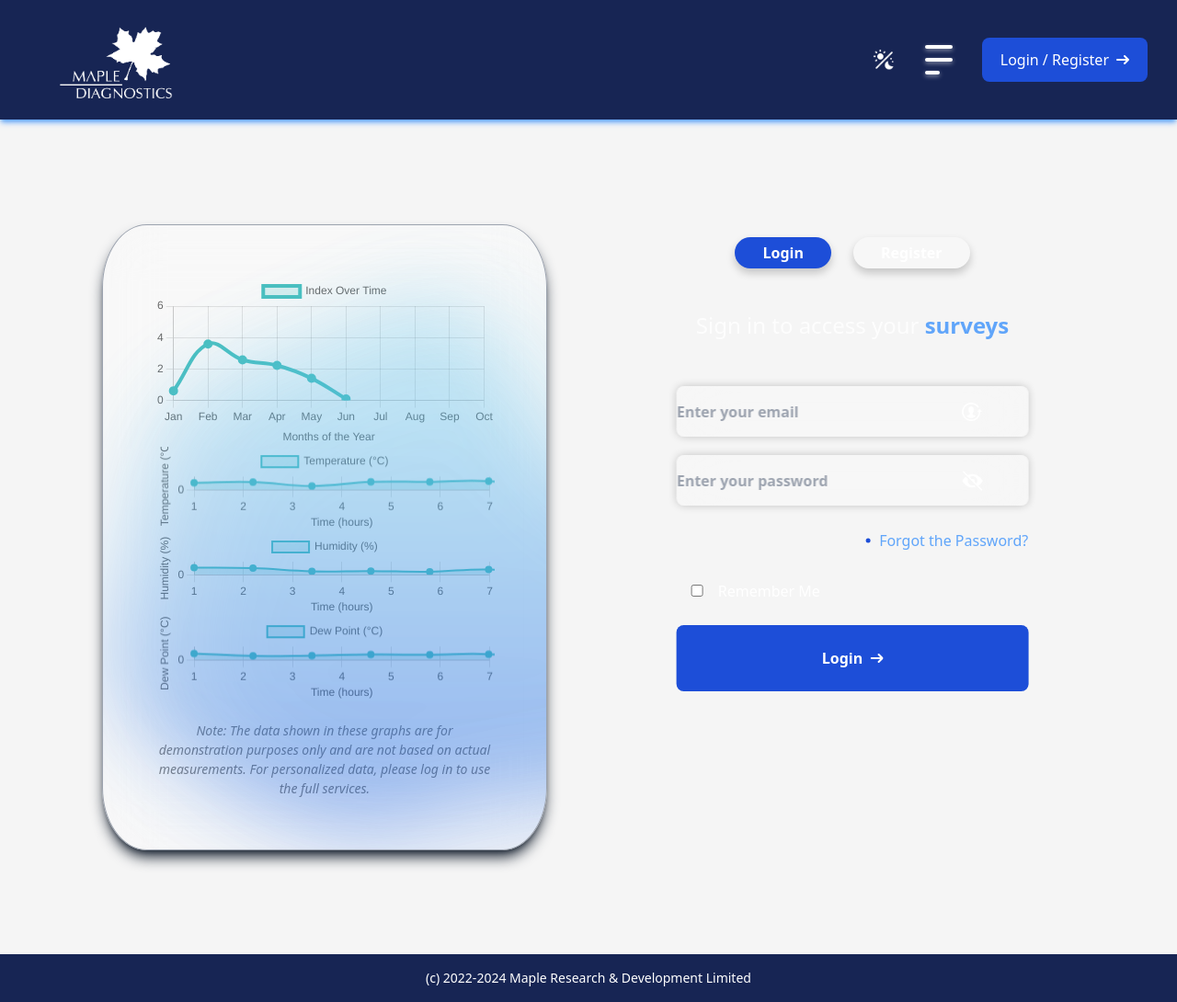
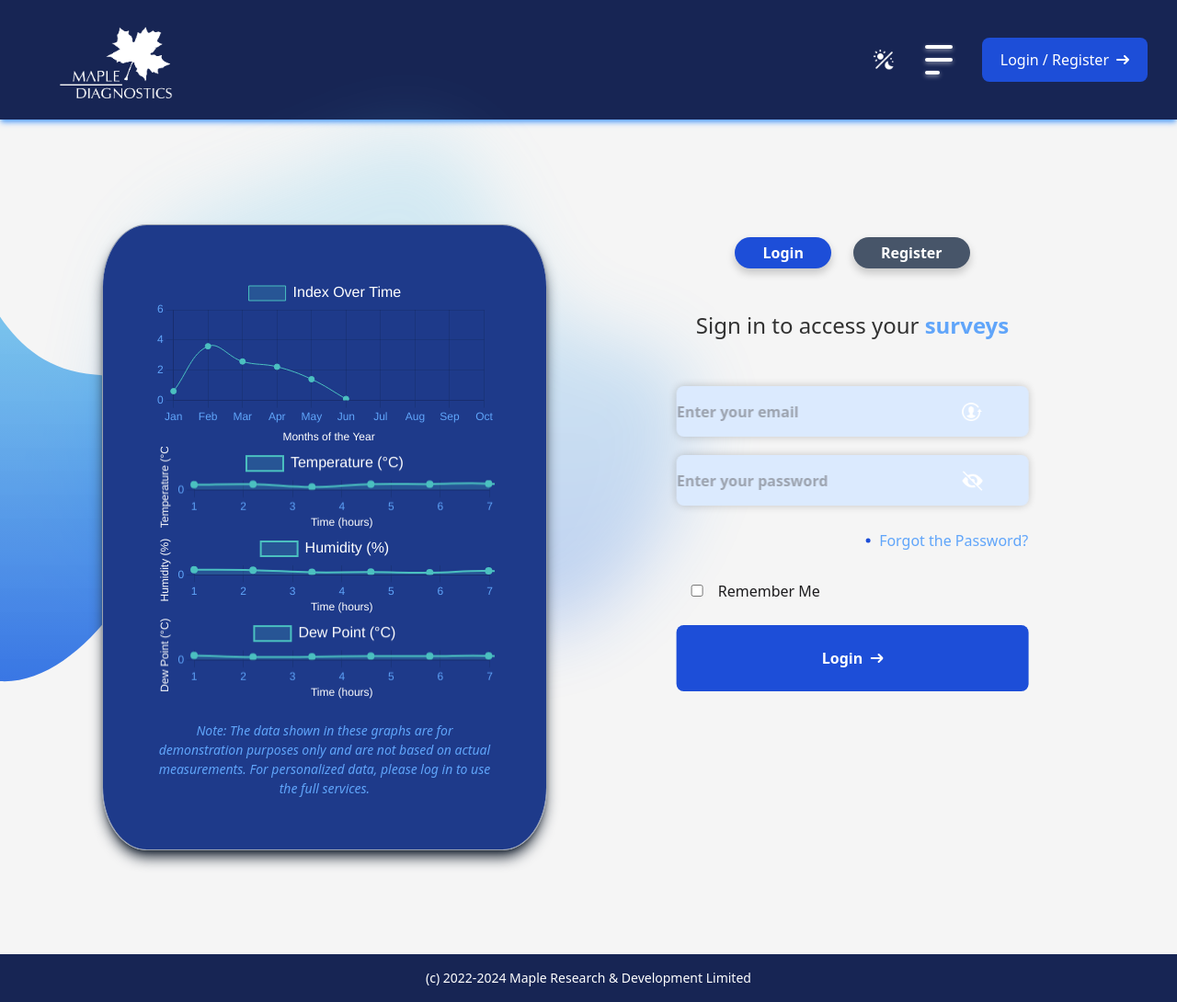
Before and after one commit to GreenCatInForest/md_app, a Django app: page /users/login_register/ in a window 1280 px wide. Shown: the whole page at 92% size. Run offline with Django 5.2, Linux system fonts and the light colour scheme; style sheets or scripts are compiled from the project's sources; parts of the project's set-up code (start-up, migrations or seed data) failed here and were passed over; some libraries are stand-ins or nearby versions.

Commit message:
style login register except btn

```diff
--- a/tailwind_app/static_src/src/styles.css
+++ b/tailwind_app/static_src/src/styles.css
@@ -505,7 +505,7 @@ grid-template-rows: repeat auto minmax(5rem, auto) 1fr;
 hidden md:block
 items-center
 flex-col w-0 sm:w-[45%]
-justify-center h-0 sm:min-h-[70vh] md:min-h-[80vh] xl:h-full relative left-[-10] -top-20 lg:top-0 p-14
+justify-center h-0 sm:min-h-[70vh] md:min-h-[80vh] xl:h-full relative left-[-10] -top-20 lg:top-0
 border-[1px] border-gray-400 shadow-lg shadow-gray-800;
 background-color: rgba(255, 255, 255, 0.3);
 backdrop-filter: blur(30px);
@@ -521,8 +521,20 @@ overflow: hidden; /* Hide any overflow content */
 }
 
 .col-1 div.canvas  {
-  @apply w-0 h-0 sm:w-full sm:h-full;
+  @apply w-0 h-0 sm:w-full sm:h-full relative p-14;
   }
+
+.col-1 div.canvas:before  {
+  @apply bg-blue-900;
+  content: '';
+  position: absolute;
+  top: 0;
+  left: 0;
+  right: 0;
+  bottom: 0;
+  pointer-events: none;
+  z-index: -1;
+    }
 
 .col-1 div.canvas #dynamicGraph,
 .col-1 div.canvas #temperatureGraph,
@@ -551,14 +563,22 @@ overflow: hidden; /* Hide any overflow content */
 
 .btn-form {
   @apply font-bold text-white py-[5px] px-[30px] rounded-[30px] cursor-pointer transition duration-200 ease-in-out
-  hover:opacity-75;
-  background-color: rgba(255, 255, 255, 0.2);
+  hover:opacity-75 bg-slate-600;
   box-shadow: 0 5px 10px rgba(0, 0, 0, 0.2);
   transition: background-color 0.3s, box-shadow 0.3s;
 }
 
-.btn-login-form {
+.btn-form.dark {
+  background-color: rgba(255, 255, 255, 0.2);
+}
+
+.btn-login-form{
 @apply bg-blue-700;
+}
+
+
+.btn-register-form {
+  @apply bg-slate-600;
 }
 
 
@@ -577,9 +597,12 @@ overflow: hidden; /* Hide any overflow content */
   transform: translateX(-50%);
 }
 
+.login-form-title , .register-form-title  {
+  @apply mt-[120px] mb-[40px] text-2xl font-medium text-center ;
+  color: rgba(0, 0, 0, 0.8);
+}
 
-
-.login-form-title, .register-form-title {
+.login-form-title.dark, .register-form-title.dark {
   @apply mt-[120px] mb-[40px] text-2xl font-medium text-center ;
   color: rgba(255, 255, 255, 0.8);
 }
@@ -615,6 +638,10 @@ overflow: hidden; /* Hide any overflow content */
 }
 
 .input-icon-container.remember_me label {
+  @apply text-blackcurrant font-medium hover:text-blue-400 transition-all duration-300 ease-in-out;
+}
+
+.input-icon-container.remember_me label.dark {
   @apply text-white hover:text-blue-400 transition-all duration-300 ease-in-out;
 }
 
@@ -622,10 +649,20 @@ overflow: hidden; /* Hide any overflow content */
   @apply flex justify-end gap-[5px];
 }
 
+.input-field,
+.input-field-report {
+  @apply w-full h-[55px] pr-[15px] my-[10px] text-white z-[1] bg-blue-100;
+  flex-grow: 1;
+  border: none;
+  border-radius: 8px;
+  outline: none;
+  backdrop-filter: blur(30px);
+  box-shadow: 0 0 10px rgba(0, 0, 0, 0.2);
+}
 
 
-.input-field,
-.input-field-report {
+.input-field.dark,
+.input-field-report.dark {
   @apply w-full h-[55px] pr-[15px] my-[10px] text-white z-[1];
   flex-grow: 1;
   background-color: rgba(255, 255, 255, 0.2);
@@ -676,7 +713,7 @@ overflow: hidden; /* Hide any overflow content */
 
 
 .forgot-password a {
-  @apply text-blue-400 hover:scale-110 hover:text-blue-400 transition-all duration-300 ease-in-out ;
+  @apply text-blue-400 hover:scale-110 hover:text-blue-400 transition-all duration-300 ease-in-out font-medium;
   text-decoration: none;
   position: relative;
   padding-left: 15px;
@@ -798,9 +835,16 @@ overflow: hidden; /* Hide any overflow content */
 }
 
 .disclaimer {
+  @apply text-blue-400;
   margin-top: 20px;  /* Adds some space above the disclaimer */
   text-align: center;  /* Centers the text */
-  color: #555;  /* Gives a neutral color */
   font-size: 14px;  /* Adjusts the font size */
-  color: gray;
 }
+
+.bg-bulb-login-register-2 {
+  @apply absolute top-0 xl:top-10 left-[-500px] xl:left-[-800px] bg-opacity-0 opacity-85 overflow-x-hidden z-0 w-full max-h-[100vh];
+}
+
+.bg-bulb-login-register-2.dark {
+  @apply absolute top-20 left-[200px] xl:left-[-300px] bg-opacity-0 opacity-85 overflow-x-hidden blur-3xl z-0 max-h-[100vh];
+}
--- a/users/templates/users/login-register.html
+++ b/users/templates/users/login-register.html
@@ -3,9 +3,8 @@
 
 
 {% block content %}
-<div class="log-in-container">
-    <div class="col col-1">
-        <svg class="bg-bulb absolute top-30 left-0 bg-opacity-0 opacity-25 overflow-x-hidden blur-2xl max-h-[100vh]" width="652" height="611" viewBox="0 0 352 311" fill="none" xmlns="http://www.w3.org/2000/svg">
+<div class="relative">
+<svg class="bg-bulb-login-register-1 absolute top-30 left-0 bg-opacity-0 opacity-25 overflow-x-hidden blur-2xl max-h-[100vh]" width="652" height="611" viewBox="0 0 352 311" fill="none" xmlns="http://www.w3.org/2000/svg">
     <path d="M153.766 8.93022C253.205 -37.7537 218.766 113.43 310.142 120.93C401.519 128.43 323.268 300.695 254.017 290.312C184.766 279.93 174.766 341.43 72.3913 290.312C-29.9834 239.195 1.76592 205.93 16.2659 120.93C30.7659 35.9303 54.3281 55.6142 153.766 8.93022Z" fill="url(#paint0_linear_39_276)" fill-opacity="0.95"/>
     <defs>
     <linearGradient id="paint0_linear_39_276" x1="175.808" y1="0" x2="175.808" y2="310.893" gradientUnits="userSpaceOnUse">
@@ -14,7 +13,8 @@
     </linearGradient>
     </defs>
     </svg>
-   <svg class="bg-bulb absolute top-20 left-200 bg-opacity-0 opacity-25 overflow-x-hidden blur-3xl z-0 max-h-[100vh]" width="652" height="611" viewBox="0 0 352 311" fill="none" xmlns="http://www.w3.org/2000/svg">
+
+   <svg class="bg-bulb-login-register-2" width="652" height="611" viewBox="0 0 352 311" fill="none" xmlns="http://www.w3.org/2000/svg">
     <path d="M153.766 8.93022C253.205 -37.7537 218.766 113.43 310.142 120.93C401.519 128.43 323.268 300.695 254.017 290.312C184.766 279.93 174.766 341.43 72.3913 290.312C-29.9834 239.195 1.76592 205.93 16.2659 120.93C30.7659 35.9303 54.3281 55.6142 153.766 8.93022Z" fill="url(#paint0_linear_39_276)" fill-opacity="0.95"/>
     <defs>
     <linearGradient id="paint0_linear_39_276" x1="175.808" y1="0" x2="175.808" y2="310.893" gradientUnits="userSpaceOnUse">
@@ -23,6 +23,9 @@
     </linearGradient>
     </defs>
     </svg>
+</div>
+<div class="log-in-container">
+    <div class="col col-1">
     <div class="canvas">
       <!-- Canvas for Graph -->
       <canvas id="dynamicGraph"></canvas>
@@ -103,7 +106,7 @@
              <div>
                 <div class="input-icon-container remember_me">
                         {{ user_login_form.remember_me }}
-                        <label for="remember_me">Remember Me</label>
+                        <label for="remember_me" class="">Remember Me</label>
                 </div>
                     {% if user_login_form.remember_me.errors %}
                         <div>
@@ -285,13 +288,14 @@
         const chart = new Chart(ctx, {
             type: 'line',
             data: {
-                labels: ['Jan', 'Feb', 'Mar', 'Apr', 'May', 'Jun', 'Jul', 'Aug', 'Sep', 'Oct'], // Time-based labels
+                labels: ['Jan', 'Feb', 'Mar', 'Apr', 'May', 'Jun', 'Jul', 'Aug', 'Sep', 'Oct'],
+                 // Time-based labels
                 datasets: [{
                     label: 'Index Over Time', // Meaningful label related to your data
                     data: [], // Start with no data
                     borderColor: 'rgba(75, 192, 192, 1)',
                     backgroundColor: 'rgba(75, 192, 192, 0.2)', // Slight fill color to enhance smoothness
-                    borderWidth: 4,
+                    borderWidth: 1,
                     tension: 0.4,  // Smooth the line by adding tension for cubic interpolation
                     fill: false, // Fill under the line
                     pointRadius: 3, // Smaller points for a cleaner look
@@ -306,7 +310,13 @@
                 responsive: true,
                 plugins: {
                     legend: {
-                        display: true
+                        display: true,
+                        labels: {
+                            color: 'white',
+                            font: {
+                                size: 16
+                            },
+                        }
                     },
                     tooltip: {
                         mode: 'index',
@@ -322,14 +332,36 @@
                         display: true,
                         title: {
                             display: true,
-                            text: 'Months of the Year' // Axis name reflecting time
+                            text: 'Months of the Year', // Axis name reflecting time
+                            color: 'white',
+                        },
+                        ticks: {
+                            color: '#60a5fa', // Change x-axis labels color here
+                            font: {
+                                size: 12,
+                                weight: 'normal'
+                            },
+                            // Optional: Rotate labels if they overlap
+                            // maxRotation: 0,
+                            // minRotation: 0,
                         }
                     },
                     y: {
                         display: true,
                         title: {
                             display: false,
-                            text: 'Index Score' // Axis name reflecting your data metric
+                            text: 'Index Score', // Axis name reflecting data metric
+                            color: 'white',
+                        },
+                        ticks: {
+                            color: '#60a5fa', // Change x-axis labels color here
+                            font: {
+                                size: 12,
+                                weight: 'normal'
+                            },
+                            // Optional: Rotate labels if they overlap
+                            // maxRotation: 0,
+                            // minRotation: 0,
                         },
                         min: 0, // Start y-axis at 0
                         max: 6  // Upper limit matching your BMI scale
@@ -397,7 +429,23 @@
                 responsive: true,
                 plugins: {
                     legend: {
-                        display: true
+                        display: true,
+                        labels: {
+                            color: 'white',
+                            font: {
+                                size: 16
+                            },
+                        },
+                        ticks: {
+                            color: '#60a5fa', // Change x-axis labels color here
+                            font: {
+                                size: 12,
+                                weight: 'normal'
+                            },
+                            // Optional: Rotate labels if they overlap
+                            // maxRotation: 0,
+                            // minRotation: 0,
+                        },
                     },
                     tooltip: {
                         mode: 'index',
@@ -413,14 +461,36 @@
                         display: true,
                         title: {
                             display: true,
-                            text: 'Time (hours)'
-                        }
+                            text: 'Time (hours)',
+                            color: 'white',
+                        },
+                        ticks: {
+                            color: '#60a5fa', // Change x-axis labels color here
+                            font: {
+                                size: 12,
+                                weight: 'normal'
+                            },
+                            // Optional: Rotate labels if they overlap
+                            // maxRotation: 0,
+                            // minRotation: 0,
+                        },
                     },
                     y: {
                         display: true,
                         title: {
                             display: true,
-                            text: label
+                            text: label,
+                            color: 'white',
+                        },
+                        ticks: {
+                            color: '#60a5fa', // Change x-axis labels color here
+                            font: {
+                                size: 12,
+                                weight: 'normal'
+                            },
+                            // Optional: Rotate labels if they overlap
+                            // maxRotation: 0,
+                            // minRotation: 0,
                         },
                         min: 0,
                         max: 15  // Adjust based on expected range of data
```
Lines whose indentation alone changed are shown as unchanged.
